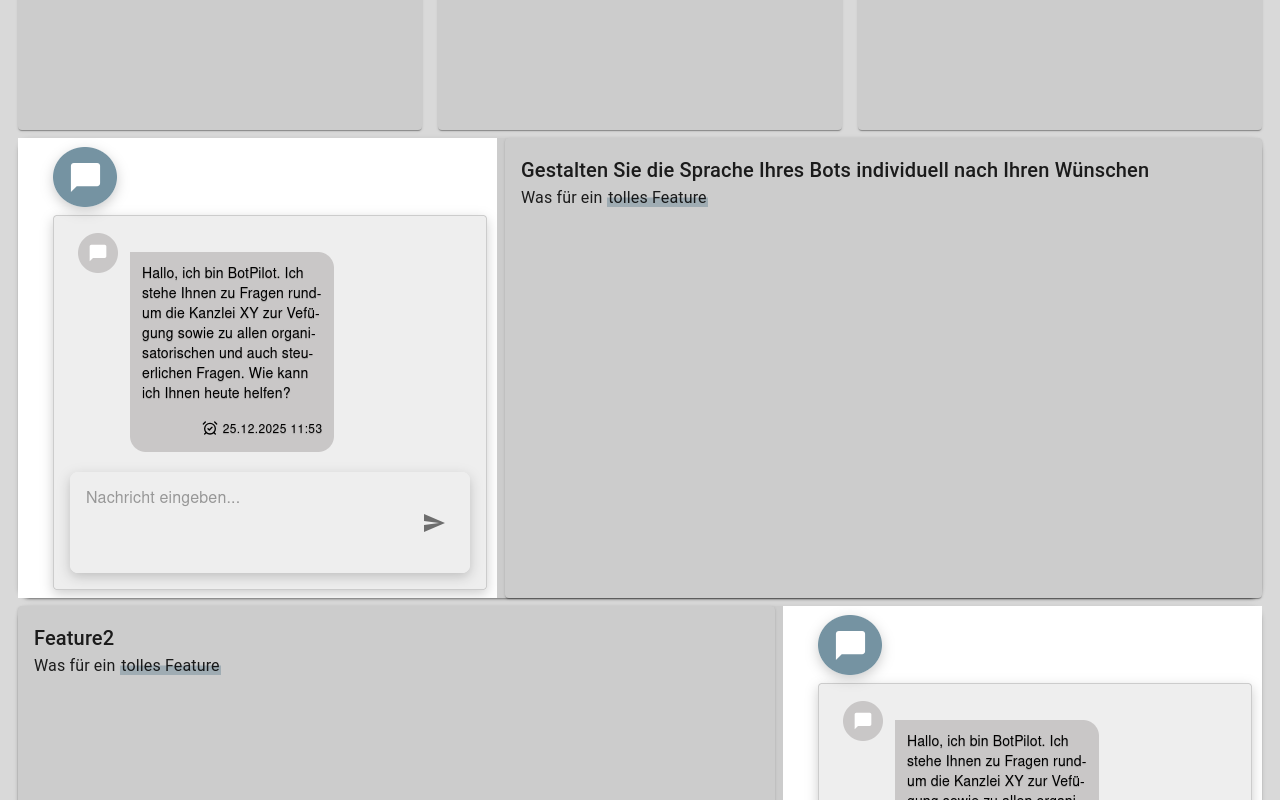
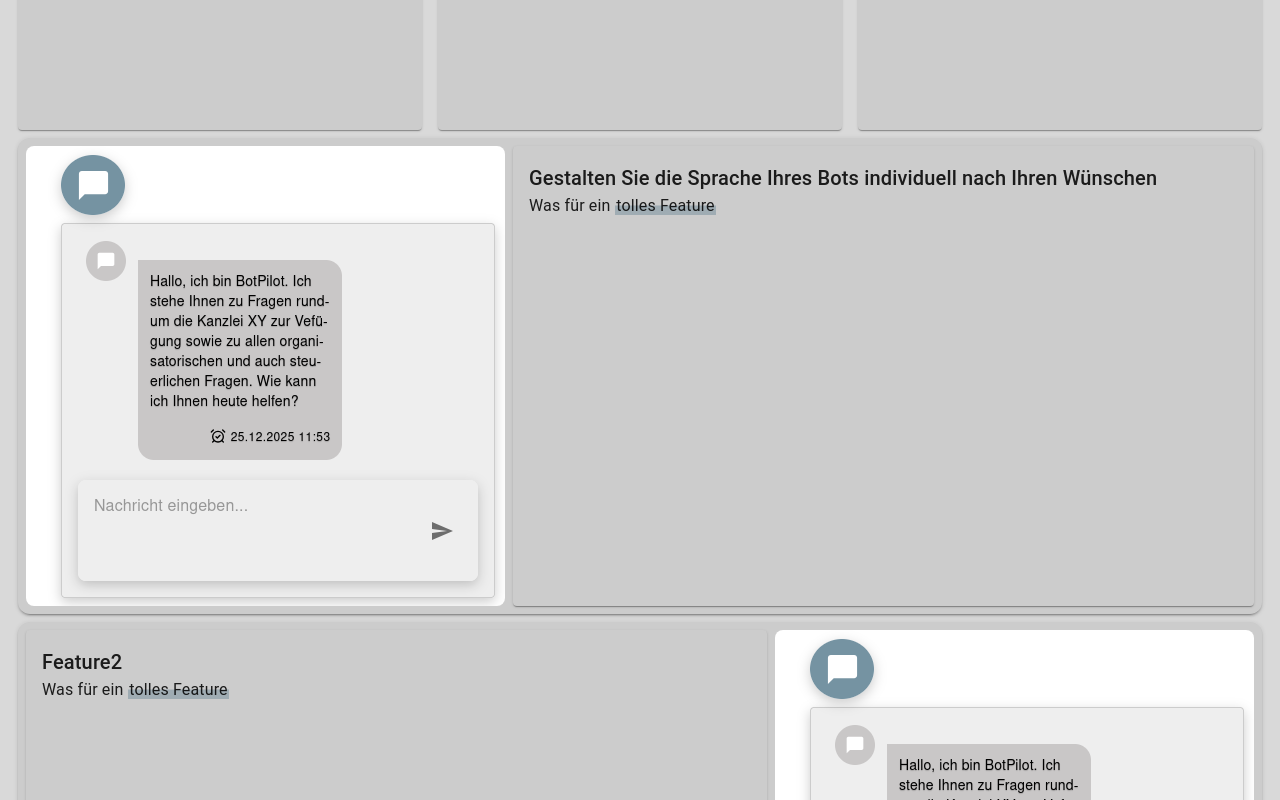
Before and after one commit to normanboettcher/bot-pilot-landing, a React (Vite) app: page / in a window 1280 px wide. Shown: the part 1220-2020 px from the top of the page. Built offline with nearby package versions, Linux system fonts and the light colour scheme.

Commit message:
[normanboettcher/bot-pilot-landing#20] Changed - removed background image and added padding

```diff
--- a/src/components/features/FeaturesCard.tsx
+++ b/src/components/features/FeaturesCard.tsx
@@ -9,7 +9,6 @@ interface Props {
 
 const FeaturesCard: React.FC<Props> = ({ feature, direction }) => {
   const { title, imageUrl, content } = feature;
-  console.log(`imageUrl: ${imageUrl} `);
   return (
     <Stack direction={direction} spacing={2}>
       <Box
@@ -24,13 +23,14 @@ const FeaturesCard: React.FC<Props> = ({ feature, direction }) => {
           direction={direction !== 'column' ? direction : 'column'}
           spacing={1}
           width={'100%'}
+          p={1}
         >
           <Box
             component={'img'}
             src={imageUrl}
             alt={'title'}
             sx={{
-              backgroundImage: `url(${feature.imageUrl})`,
+              borderRadius: 2,
             }}
           />
           <Card sx={{ width: '100%' }}>
```
